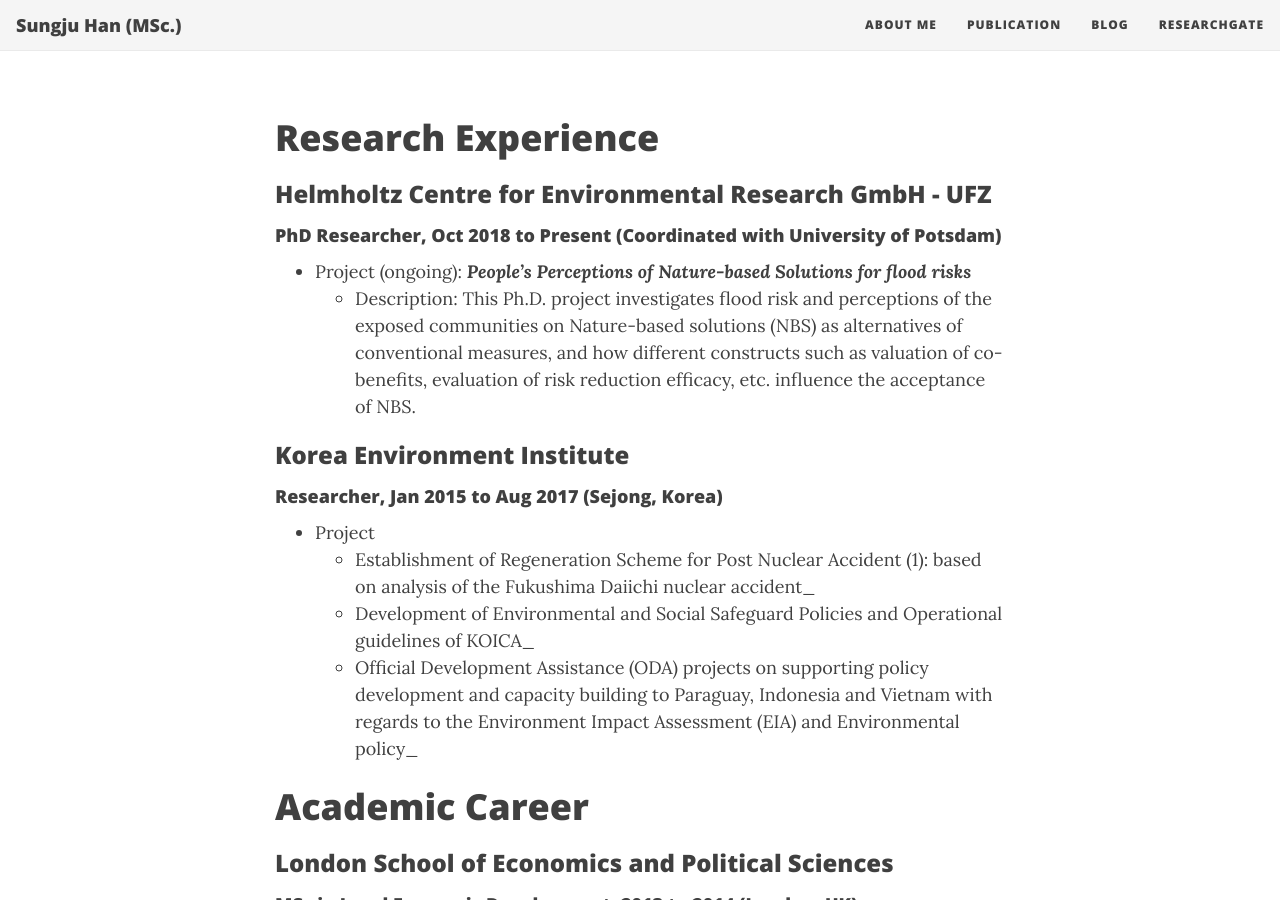
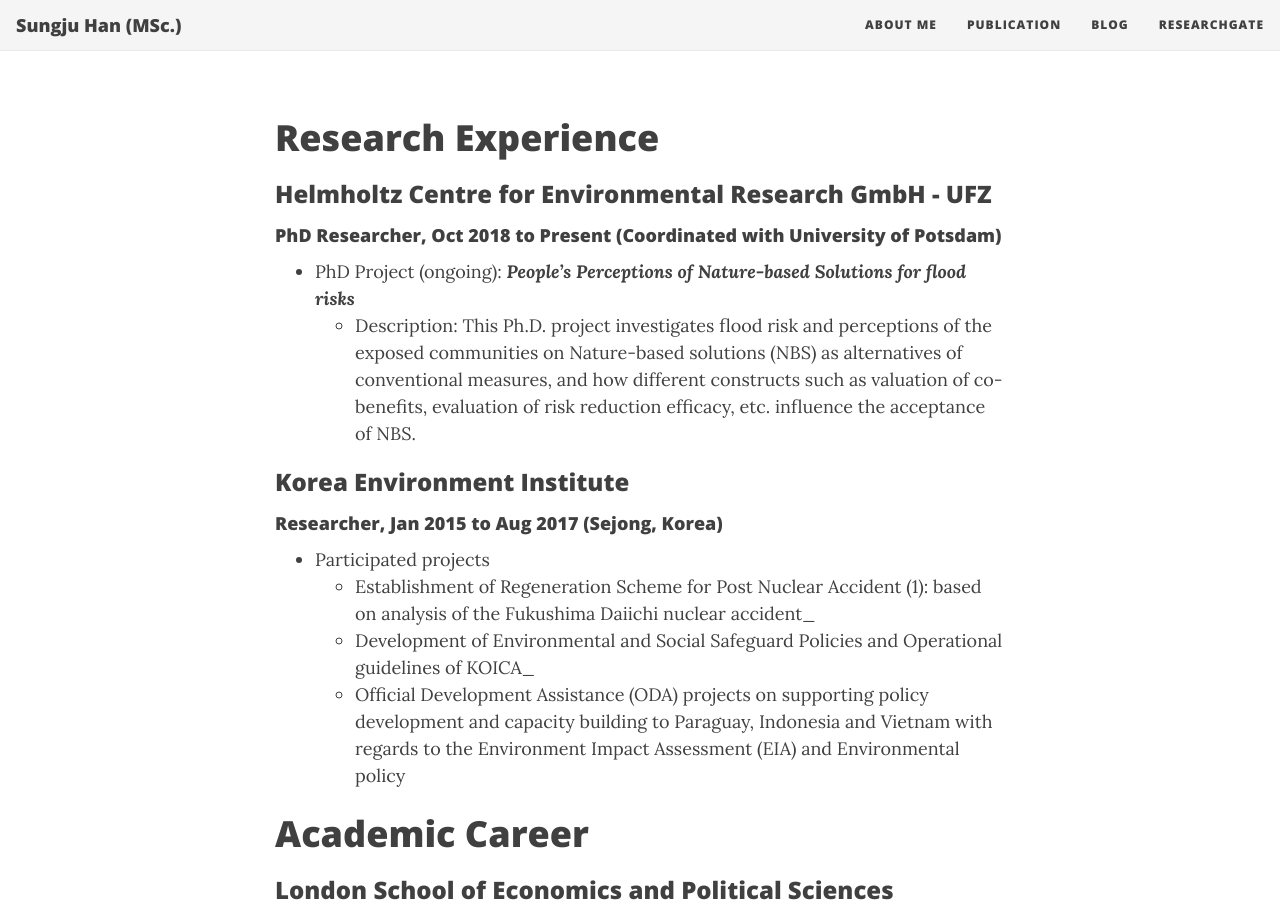
Before and after one commit to sungju-han/sungju-han.github.io, a Jekyll site: the page built from about me.md, in a window 1280 px wide and 900 px high, scrolled down 264 px. Built offline with Jekyll 4.4.1, drawn with Linux system fonts in a browser that asks for light colours; nearby versions of some CDN libraries.

Commit message:
Update about me.md

```diff
--- a/about me.md
+++ b/about me.md
@@ -11,15 +11,15 @@ title: About me
 ### Helmholtz Centre for Environmental Research GmbH - UFZ
 #### PhD Researcher, Oct 2018 to Present (Coordinated with University of Potsdam)
 
-* Project (ongoing): _**People's Perceptions of Nature-based Solutions for flood risks**_
+* PhD Project (ongoing): _**People's Perceptions of Nature-based Solutions for flood risks**_
   * Description: This Ph.D. project investigates flood risk and perceptions of the exposed communities on Nature-based solutions (NBS) as alternatives of conventional measures, and how different constructs such as valuation of co-benefits, evaluation of risk reduction efficacy, etc. influence the acceptance of NBS.
 
 ### Korea Environment Institute
 #### Researcher,	Jan 2015 to Aug 2017 (Sejong, Korea)
-* Project
+* Participated projects
   * Establishment of Regeneration Scheme for Post Nuclear Accident (1): based on analysis of the Fukushima Daiichi nuclear accident_
   * Development of Environmental and Social Safeguard Policies and Operational guidelines of KOICA_
-  * Official Development Assistance (ODA) projects on supporting policy development and capacity building to Paraguay, Indonesia and Vietnam with regards to the Environment Impact Assessment (EIA) and Environmental policy_
+  * Official Development Assistance (ODA) projects on supporting policy development and capacity building to Paraguay, Indonesia and Vietnam with regards to the Environment Impact Assessment (EIA) and Environmental policy
 <br/>
 
 # Academic Career
```
